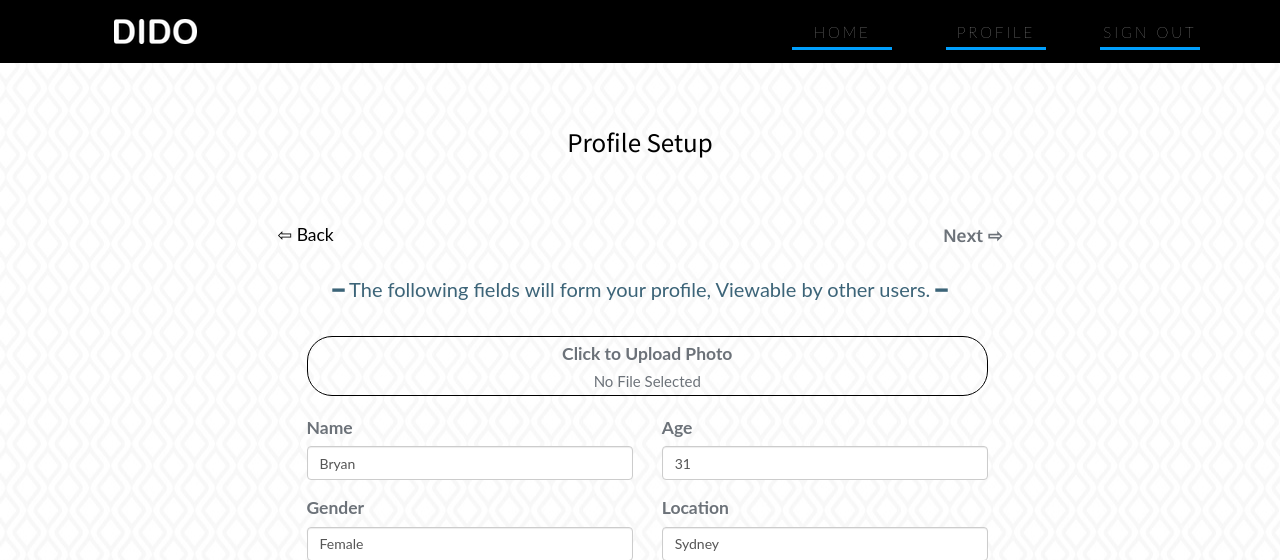
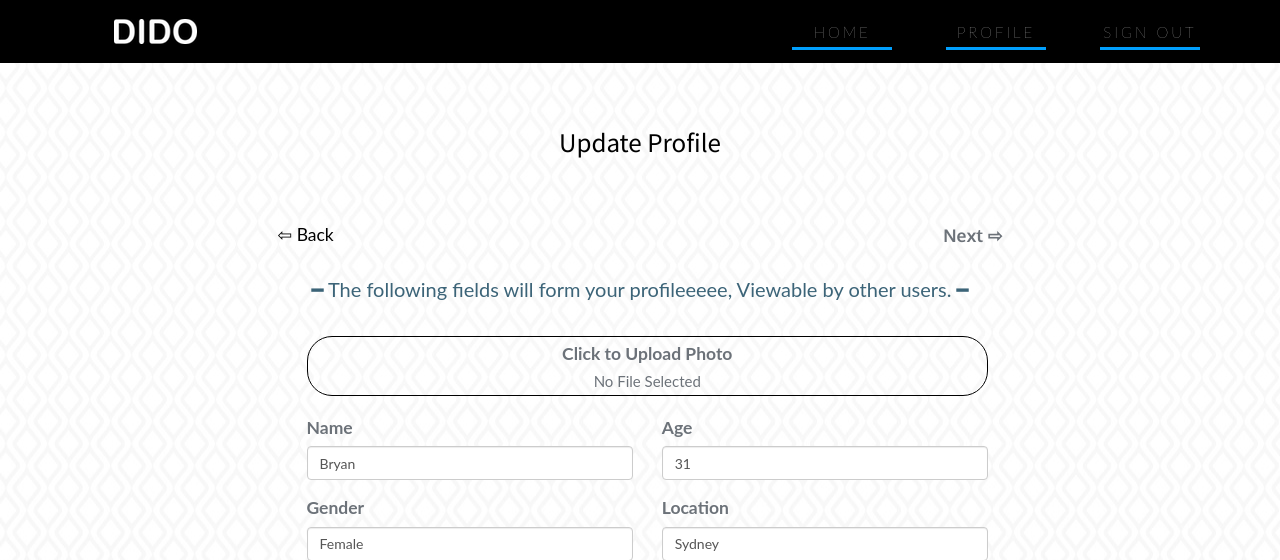
Before and after one commit to TYGATHUG/MatchMaker, a Flask app: page /profile in a window 1280 px wide. Shown: the top 560 px of the page. Run offline with Flask 2, Linux system fonts and the light colour scheme; a user stored in the database is signed in; data comes from the database, SQL or seed files in the repository; some libraries are stand-ins or nearby versions.

Commit message:
Small word change on profile update

```diff
--- a/app.py
+++ b/app.py
@@ -244,7 +244,7 @@ def profile():
 
         except:
             if "error Watson API" in profile_setup:
-                return '<h2>Error in call to Watson API</h2'
+                return '<h2>Error in call to Watson API</h2>'
             return '<h2>Unable to retrieve match data try again later</h2>'
 
 
--- a/templates/profile.html
+++ b/templates/profile.html
@@ -5,8 +5,7 @@
     <section id="intro" class="section intro no-padding">
         <div class="container-fluid">
             <blockquote class="site-info">
-                <h1>Profile Setup</h1>
-                <br><br>
+
 
                 {% if curr_user_table.setup == True %}
                     {% if match_form.errors %}
@@ -20,6 +19,9 @@
                         </ul>
                     {% endif %}
 
+                    <h1>Update Profile</h1>
+                    <br><br>
+
                     <!-- Start of MatchForm -->
                     <form role="form" method="POST" action="/profile" enctype="multipart/form-data">
 
@@ -29,7 +31,7 @@
                             <a href="#" id="profile-next-btn">Next &#8680</a>
 
                             <p class="sub-heading" style="font-style: normal; font-size: 20px; color: #3C6478 !important;">
-                                &#9473 The following fields will form your profile, Viewable by other users. &#9473
+                                &#9473 The following fields will form your profileeeee, Viewable by other users. &#9473
                             </p>
                             <br>
 
@@ -171,7 +173,7 @@
 
                             <div class="form-single-input">
                                 <div class="form-group col_1_of_1" style="margin-bottom: 80px;">
-                                    <button type="submit" class="btn btn-default" style="letter-spacing: 1px;">Submit
+                                    <button type="submit" class="btn btn-default" style="letter-spacing: 1px;">Update
                                     </button>
                                 </div>
                             </div>
@@ -180,6 +182,9 @@
                     </form>
 
                 {% else %}
+
+                <h1>Profile Setup</h1>
+                <br><br>
 
                     {% if match_form.errors %}
                         <ul class="errors">
```
